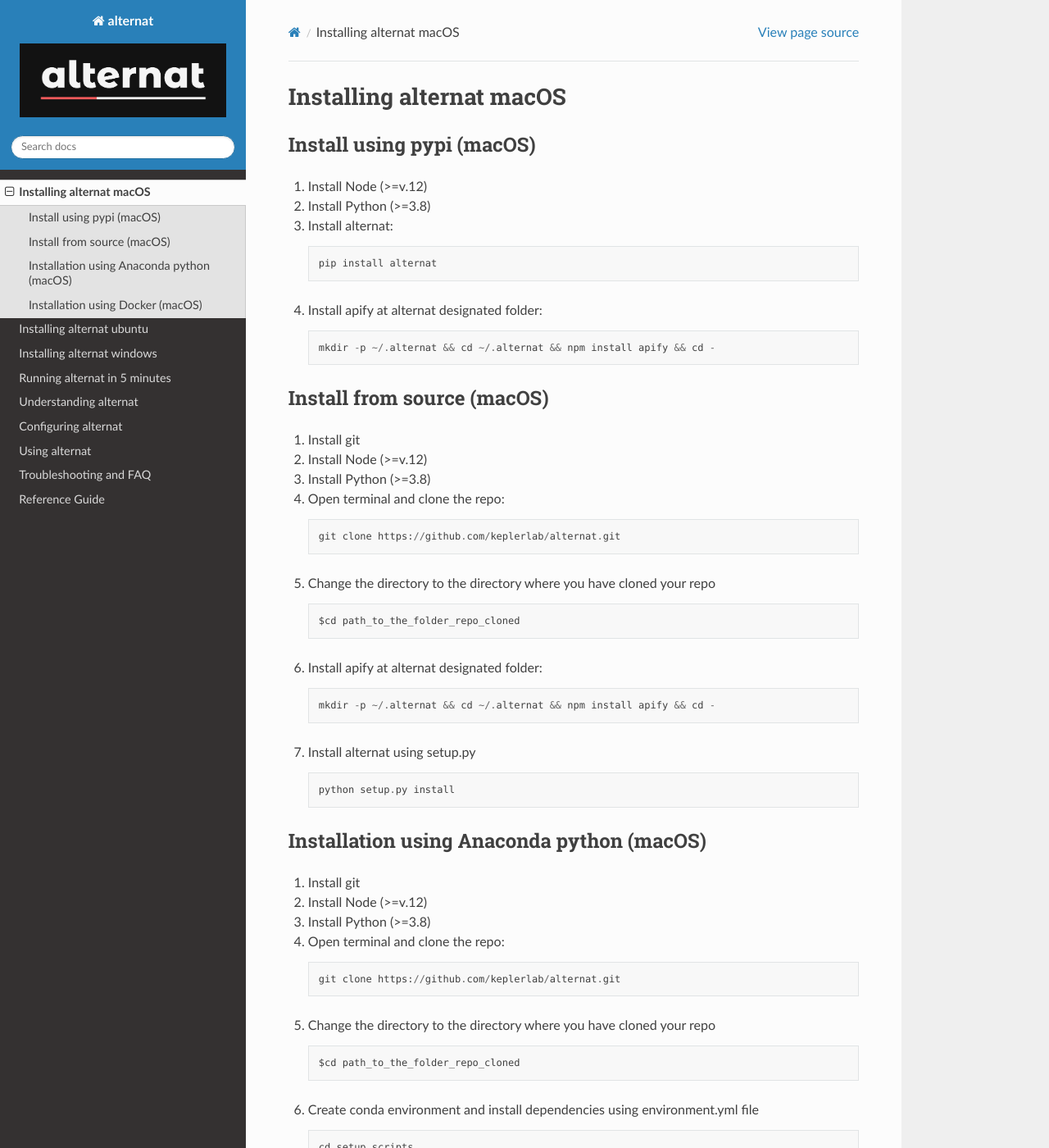
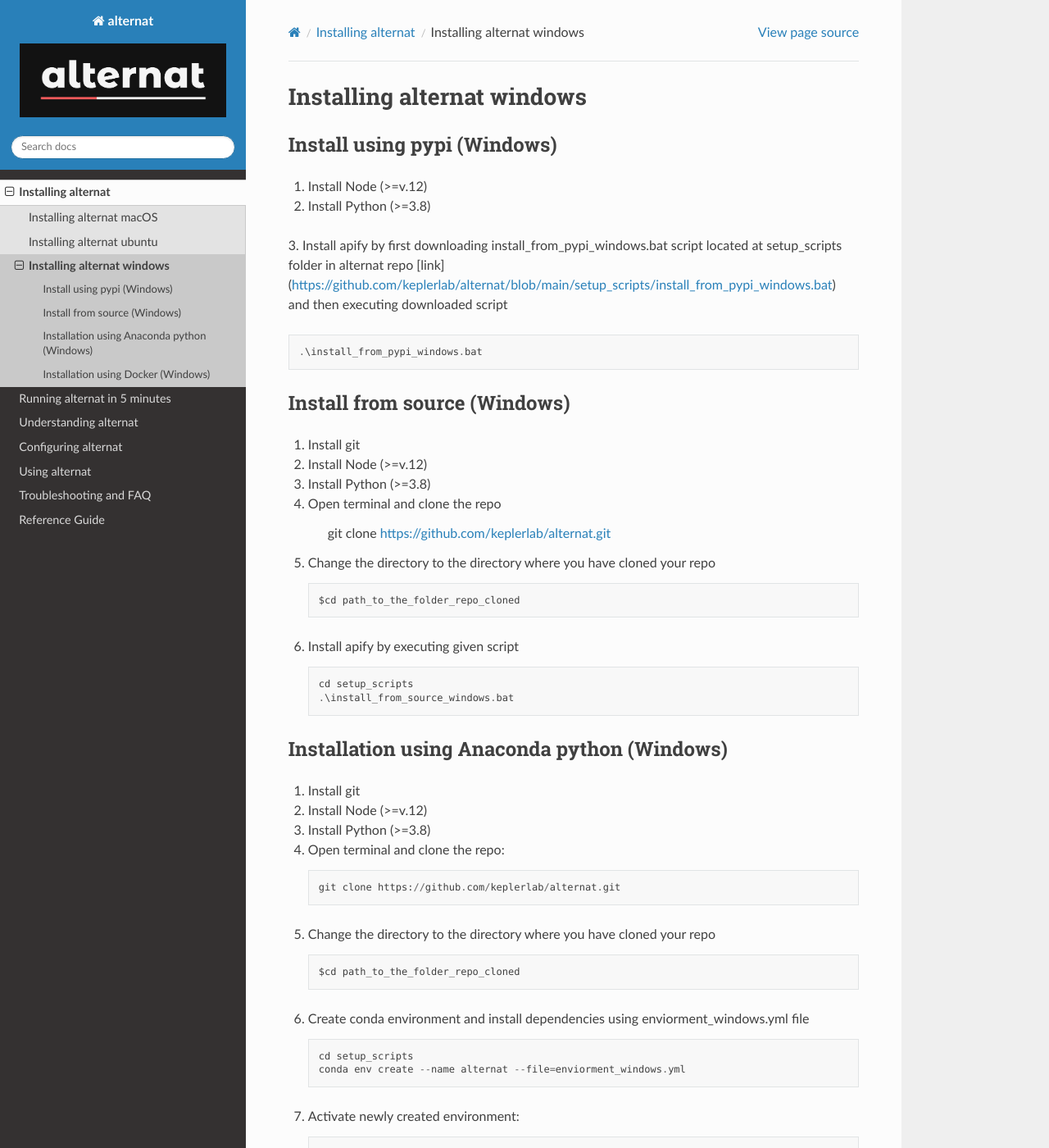
Before and after one commit to keplerlab/alternat, a Sphinx documentation site: the page built from docs/source/installation/installing_alternat_windows.rst, in a window 1280 px wide and 1400 px high. Shown: the whole window at 82% size. Built offline with Sphinx 7.4.7 and the Read the Docs theme 2.0.0, drawn with Linux system fonts in a browser that asks for light colours; some of the changed text lies outside the part shown.

Commit message:
updated installation docs

```diff
--- a/docs/source/index.rst
+++ b/docs/source/index.rst
@@ -43,9 +43,7 @@
 .. toctree::
    :maxdepth: 1
 
-   Installing alternat macOS <installing_alternat_macos>
-   Installing alternat ubuntu <installing_alternat_ubuntu>
-   Installing alternat windows <installing_alternat_windows>
+   Installing alternat <installing_alternat>
    Running alternat in 5 minutes <running_alternat_in_5_minutes>
    Understanding alternat <understanding_alternat>
    Configuring alternat <configuring_alternat>
--- a/docs/source/installing_alternat_ubuntu.rst
+++ b/docs/source/installation/installing_alternat_ubuntu.rst
@@ -12,9 +12,11 @@
 
     pip install alternat
 
-4. Install apify by executing given script ::
+4. Install apify by first downloading install_apify_ubuntu.sh located at
+setup_scripts folder in alternat repo
+ [link](https://raw.githubusercontent.com/keplerlab/alternat/main/setup_scripts/install_apify_ubuntu.sh)
+and then executing downloaded script ::
 
-    cd setup_scripts
     sudo sh install_apify_ubuntu.sh
 
 
--- a/docs/source/installing_alternat_macos.rst
+++ b/docs/source/installation/installing_alternat_windows.rst
@@ -1,24 +1,23 @@
-Installing alternat macOS
-==========================
+Installing alternat windows
+============================
 
-Install using pypi (macOS)
-----------------------------
+Install using pypi (Windows)
+-----------------------------
 
 1. Install Node (>=v.12)
 
 2. Install Python (>=3.8)
 
-3. Install alternat::
+3. Install apify by first downloading install_from_pypi_windows.bat script
+located at setup_scripts folder in alternat repo
+[link](https://github.com/keplerlab/alternat/blob/main/setup_scripts/install_from_pypi_windows.bat)
+and then executing downloaded script ::
 
-    pip install alternat
-
-4. Install apify at alternat designated folder::
-
-    mkdir -p ~/.alternat && cd ~/.alternat && npm install apify && cd -
+    .\install_from_pypi_windows.bat
 
 
-Install from source (macOS)
------------------------------
+Install from source (Windows)
+------------------------------
 
 1. Install git
 
@@ -26,7 +25,7 @@
 
 3. Install Python (>=3.8)
 
-4. Open terminal and clone the repo::
+4. Open terminal and clone the repo
 
     git clone https://github.com/keplerlab/alternat.git
 
@@ -34,17 +33,16 @@
 
     $cd path_to_the_folder_repo_cloned
 
-6. Install apify at alternat designated folder::
+6. Install apify by executing given script ::
 
-    mkdir -p ~/.alternat && cd ~/.alternat && npm install apify && cd -
-
-7. Install alternat using setup.py ::
-
-    python setup.py install
+    cd setup_scripts
+    .\install_from_source_windows.bat
 
 
-Installation using Anaconda python (macOS)
--------------------------------------------
+
+
+Installation using Anaconda python (Windows)
+----------------------------------------------
 
 1. Install git
 
@@ -62,22 +60,24 @@
 
 
 6. Create conda environment and install dependencies using
-   environment.yml file ::
+   enviorment_windows.yml file ::
 
     cd setup_scripts
-    conda env create --name alternat --file=environment.yml
+    conda env create --name alternat --file=enviorment_windows.yml
 
 7. Activate newly created environment::
 
     conda activate alternat
 
-8. Install apify at alternat designated folder::
+8. Install apify by executing given script ::
 
-    mkdir -p ~/.alternat && cd ~/.alternat && npm install apify && cd -
+    cd setup_scripts
+    .\install_apify_windows.bat
 
 
-Installation using Docker (macOS)
-----------------------------------
+
+Installation using Docker (Windows)
+------------------------------------
 
 1. Download and Install Docker Desktop for Mac using link: https://docs.docker.com/docker-for-mac/install/
 
```
Also changed, not shown: docs/source/installation/installing_alternat_macos.rst (renamed from docs/source/installing_alternat_windows.rst, +27 -25 lines), docs/source/installing_alternat.rst (added, +12 -0 lines).
